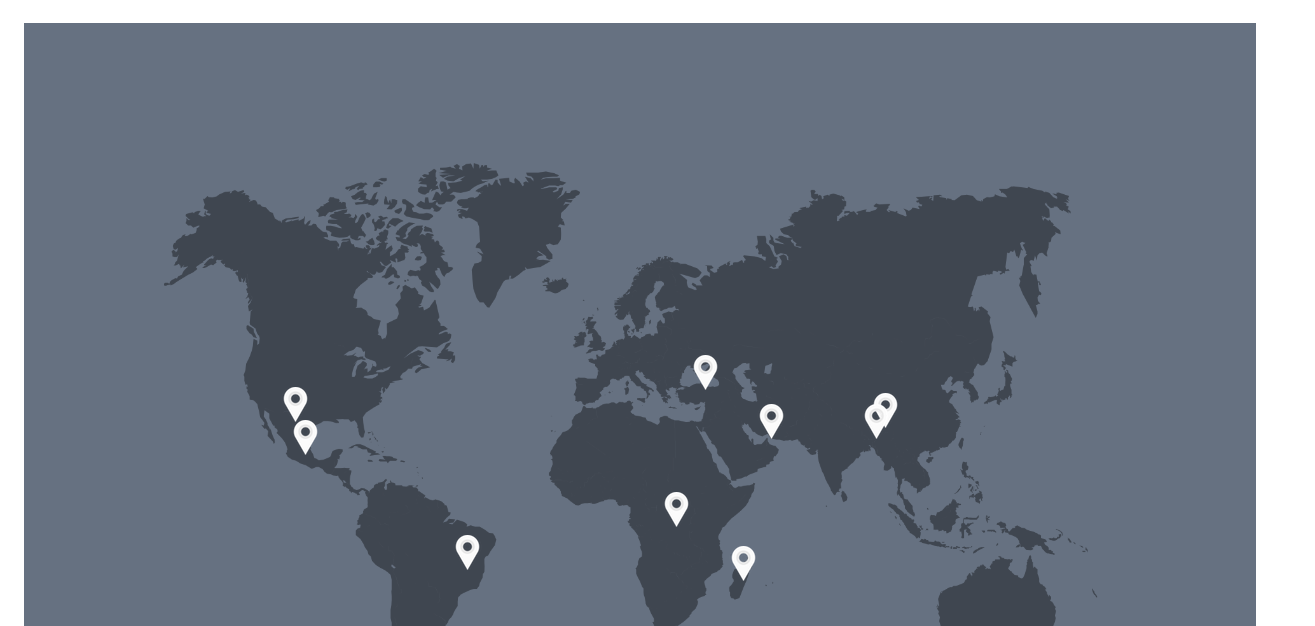
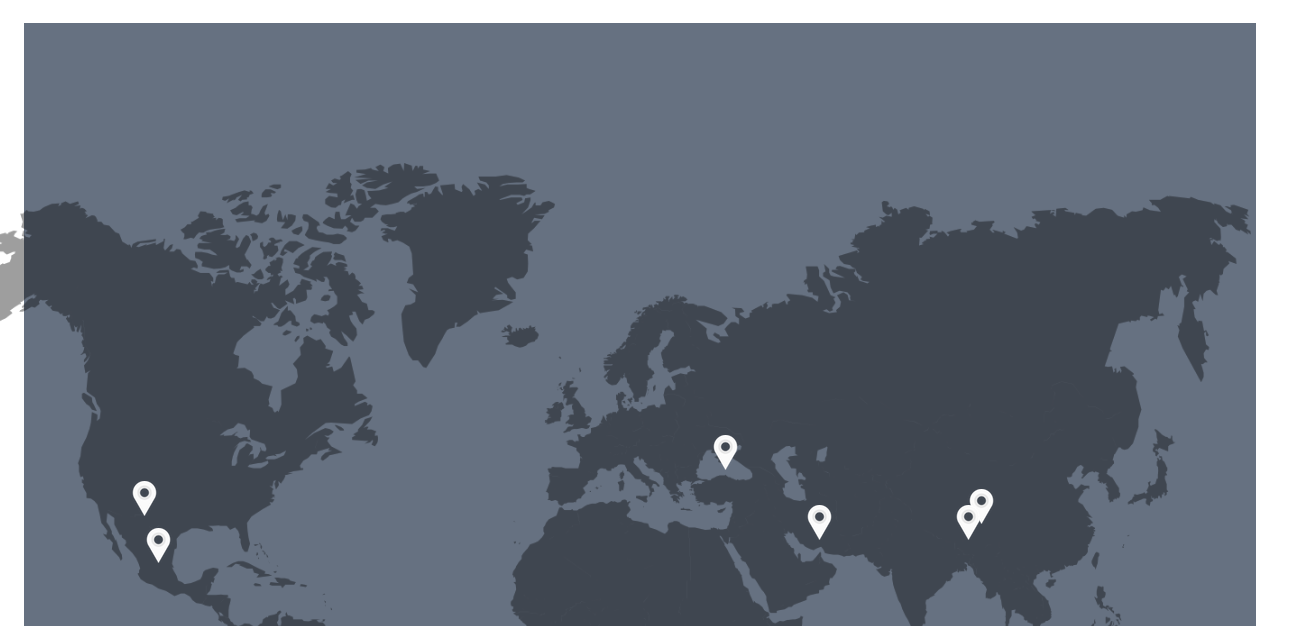
Before and after one commit to ericanafziger/endangered-species-map, a plain HTML site: page index.html in a window 1280 px wide. Shown: the top 626 px of the page, 1315 px wide, since content can reach past the window. Drawn offline with Linux system fonts and the light colour scheme; a web font is replaced by a local one.

Commit message:
added min width to image so it does not scale

```diff
--- a/css/styles.css
+++ b/css/styles.css
@@ -100,6 +100,7 @@ h1 {
 .map {
   position: relative;
   max-width: 1350px;
+  min-width: 1350px;
   left: 50%;
   transform: translate(-50%,0);
 }
```
